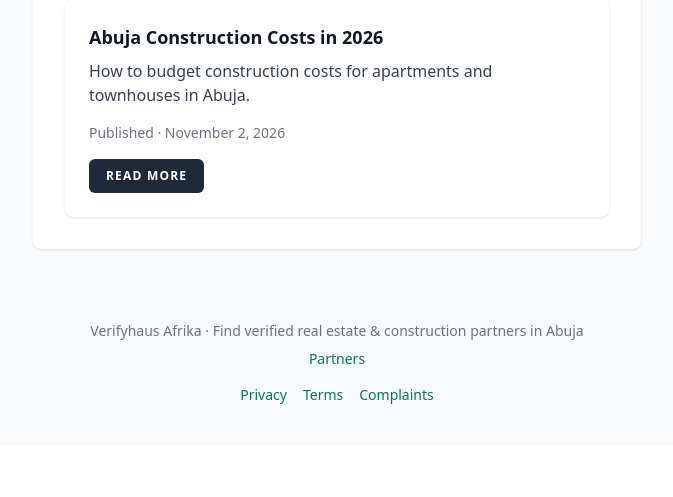
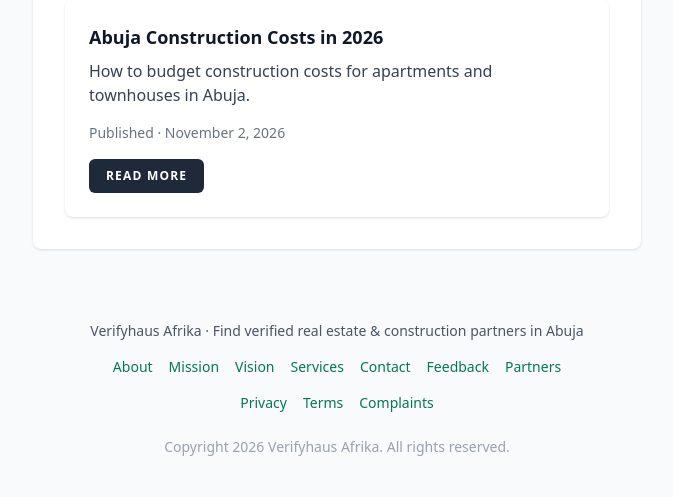
Before and after one commit to AliphaticGuru/real_estate_busy-hub, a Laravel app: page /blog in a window 1280 px wide. Shown: the part 503-1000 px from the top of the page, without its empty margins (303-976 px from the left). Before the commit the page ends 907 px from the top, so only its background shows below. Run offline with Laravel 12, Linux system fonts and the light colour scheme; style sheets or scripts are compiled from the project's sources; parts of the project's set-up code (start-up, migrations or seed data) failed here and were passed over; some libraries are stand-ins or nearby versions.

Commit message:
feat: add unified site footer with copyright last (U1 task 3)

```diff
--- /dev/null
+++ b/resources/views/components/site-footer.blade.php
@@ -0,0 +1,25 @@
+<footer class="mt-auto py-10 text-center text-sm text-gray-500">
+    <p class="text-gray-600">
+        {{ config('app.name') }} · {{ __('Find verified real estate & construction partners in Abuja') }}
+    </p>
+
+    <nav class="mt-4 flex flex-wrap items-center justify-center gap-x-4 gap-y-2" aria-label="{{ __('Footer navigation') }}">
+        <a href="{{ route('about') }}" class="text-brand-700 hover:underline">{{ __('About') }}</a>
+        <a href="{{ route('mission') }}" class="text-brand-700 hover:underline">{{ __('Mission') }}</a>
+        <a href="{{ route('vision') }}" class="text-brand-700 hover:underline">{{ __('Vision') }}</a>
+        <a href="{{ route('services') }}" class="text-brand-700 hover:underline">{{ __('Services') }}</a>
+        <a href="{{ route('contact') }}" class="text-brand-700 hover:underline">{{ __('Contact') }}</a>
+        <a href="{{ route('feedback') }}" class="text-brand-700 hover:underline">{{ __('Feedback') }}</a>
+        <a href="{{ route('professionals.index') }}" class="text-brand-700 hover:underline">{{ __('Partners') }}</a>
+    </nav>
+
+    <nav class="mt-4 flex flex-wrap items-center justify-center gap-x-4 gap-y-2" aria-label="{{ __('Legal') }}">
+        <a href="{{ route('privacy.index') }}" class="text-brand-700 hover:underline">{{ __('Privacy') }}</a>
+        <a href="{{ route('terms.index') }}" class="text-brand-700 hover:underline">{{ __('Terms') }}</a>
+        <a href="{{ route('complaints.index') }}" class="text-brand-700 hover:underline">{{ __('Complaints') }}</a>
+    </nav>
+
+    <p class="mt-6 text-gray-400">
+        {{ __('Copyright') }} {{ now()->year }} {{ config('app.name') }}. {{ __('All rights reserved.') }}
+    </p>
+</footer>
--- a/resources/views/layouts/public.blade.php
+++ b/resources/views/layouts/public.blade.php
@@ -21,17 +21,7 @@
                 {{ $slot }}
             </main>
 
-            <footer class="py-10 text-center text-sm text-gray-500">
-                <p>{{ config('app.name') }} · {{ __('Find verified real estate & construction partners in Abuja') }}</p>
-                <p class="mt-2">
-                    <a href="{{ route('professionals.index') }}" class="text-brand-700 hover:underline">{{ __('Partners') }}</a>
-                </p>
-                <nav class="mt-4 flex flex-wrap items-center justify-center gap-x-4 gap-y-2" aria-label="{{ __('Legal') }}">
-                    <a href="{{ route('privacy.index') }}" class="text-brand-700 hover:underline">{{ __('Privacy') }}</a>
-                    <a href="{{ route('terms.index') }}" class="text-brand-700 hover:underline">{{ __('Terms') }}</a>
-                    <a href="{{ route('complaints.index') }}" class="text-brand-700 hover:underline">{{ __('Complaints') }}</a>
-                </nav>
-            </footer>
+            <x-site-footer />
         </div>
 
         @livewireScripts
```
Also changed, not shown: resources/views/layouts/app.blade.php (+1 -8 lines), resources/views/layouts/guest.blade.php (+1 -8 lines), tests/Feature/SiteFooterTest.php (added, +57 -0 lines).
